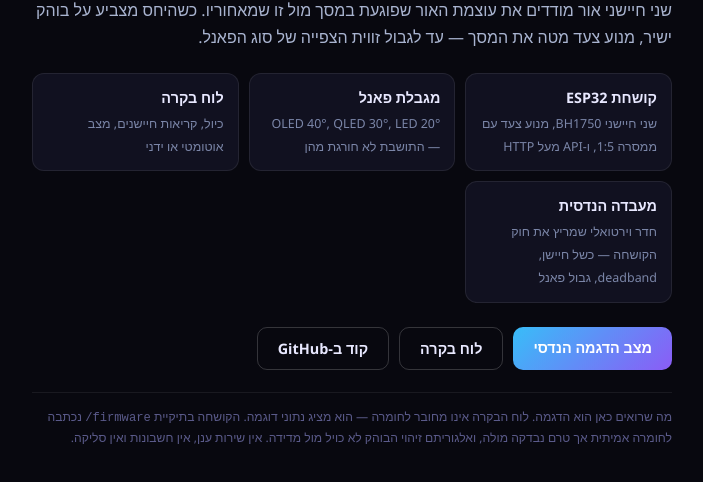
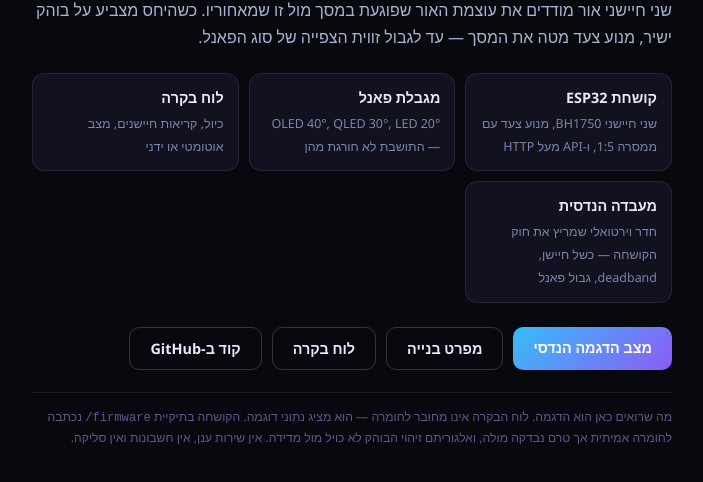
Before and after one commit to Swissystem7/SmartMount, a plain HTML site: page index.html in a window 1280 px wide. Shown: the part 244-726 px from the top of the page, without its empty margins (288-991 px from the left). Drawn offline with Linux system fonts and the light colour scheme.

Commit message:
feat(build): honest BOM, wiring SVG, and unsolved engineering questions

```diff
--- a/index.html
+++ b/index.html
@@ -44,6 +44,7 @@ a.ghost{border:1px solid rgba(255,255,255,.18);color:#e8e8ff}
   </div>
   <div class="cta">
     <a class="btn primary" href="./lab/">מצב הדגמה הנדסי</a>
+    <a class="btn ghost" href="./build/">מפרט בנייה</a>
     <a class="btn ghost" href="./dashboard/">לוח בקרה</a>
     <a class="btn ghost" href="https://github.com/Swissystem7/SmartMount">קוד ב-GitHub</a>
   </div>
```
